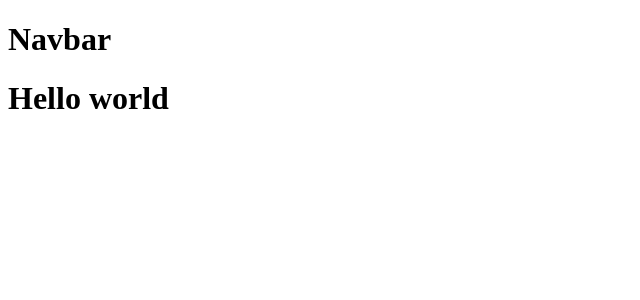
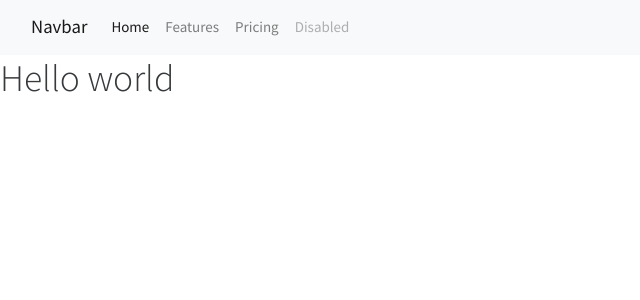
Before and after one commit to RubenZubicoa/Next-simple-app, a Next.js app: page / in a window 1280 px wide. Shown: the top 300 px of the page, without its empty margins (0-640 px from the left). Built offline with nearby package versions, Linux system fonts and the light colour scheme.

Commit message:
install bootstrap and create nav

```diff
--- a/package.json
+++ b/package.json
@@ -4,12 +4,13 @@
   "description": "",
   "main": "index.js",
   "scripts": {
-    "dev":"next"
+    "dev": "next"
   },
   "keywords": [],
   "author": "",
   "license": "ISC",
   "dependencies": {
+    "bootswatch": "^4.6.0",
     "next": "^10.0.7",
     "react": "^17.0.1",
     "react-dom": "^17.0.1"
--- a/src/components/navbar.js
+++ b/src/components/navbar.js
@@ -1,3 +1,28 @@
-const Navbar = () => <h1>Navbar</h1>
+const Navbar = () => (
+    <nav className="navbar navbar-expand-lg navbar-light bg-light">
+        <div className="container-fluid">
+            <a className="navbar-brand" href="#">Navbar</a>
+            <button className="navbar-toggler" type="button" data-bs-toggle="collapse" data-bs-target="#navbarNav" aria-controls="navbarNav" aria-expanded="false" aria-label="Toggle navigation">
+                <span className="navbar-toggler-icon"></span>
+            </button>
+            <div className="collapse navbar-collapse" id="navbarNav">
+                <ul className="navbar-nav">
+                    <li className="nav-item">
+                        <a className="nav-link active" aria-current="page" href="#">Home</a>
+                    </li>
+                    <li className="nav-item">
+                        <a className="nav-link" href="#">Features</a>
+                    </li>
+                    <li className="nav-item">
+                        <a className="nav-link" href="#">Pricing</a>
+                    </li>
+                    <li className="nav-item">
+                        <a className="nav-link disabled" href="#" tabindex="-1" aria-disabled="true">Disabled</a>
+                    </li>
+                </ul>
+            </div>
+        </div>
+    </nav>
+)
 
 export default Navbar;
--- /dev/null
+++ b/src/pages/_app.js
@@ -0,0 +1,7 @@
+import 'bootswatch/dist/cosmo/bootstrap.min.css';
+
+function MyApp({ Component, pageProps }) {
+return <Component {...pageProps} />
+}
+
+export default MyApp;
```
Also changed, not shown: 1 other file (tests, documents, lock files or other folders).
